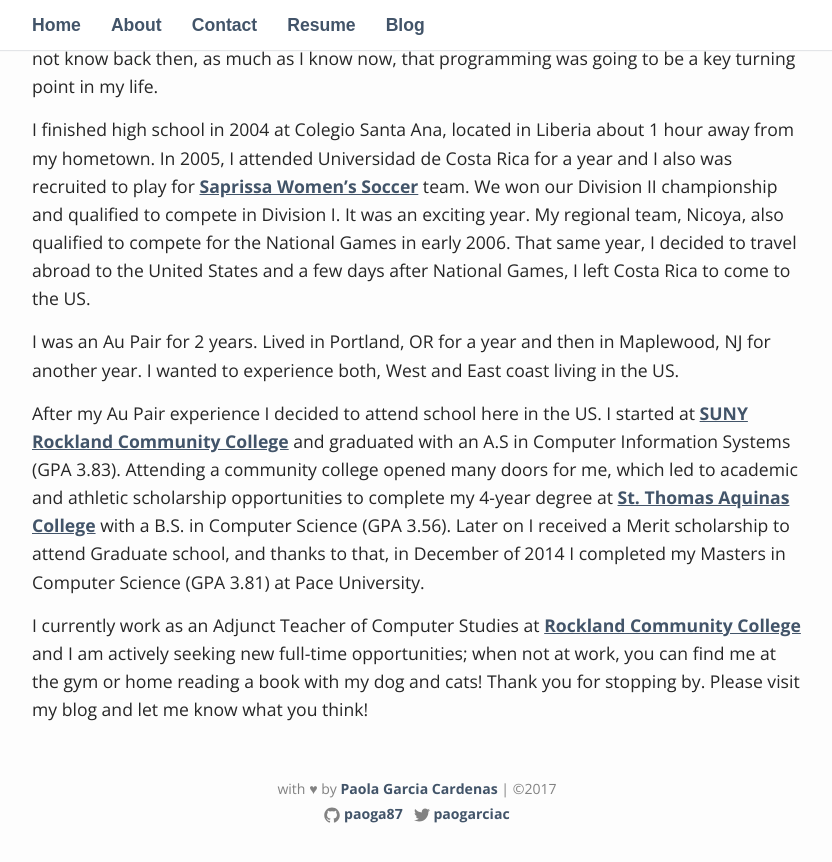
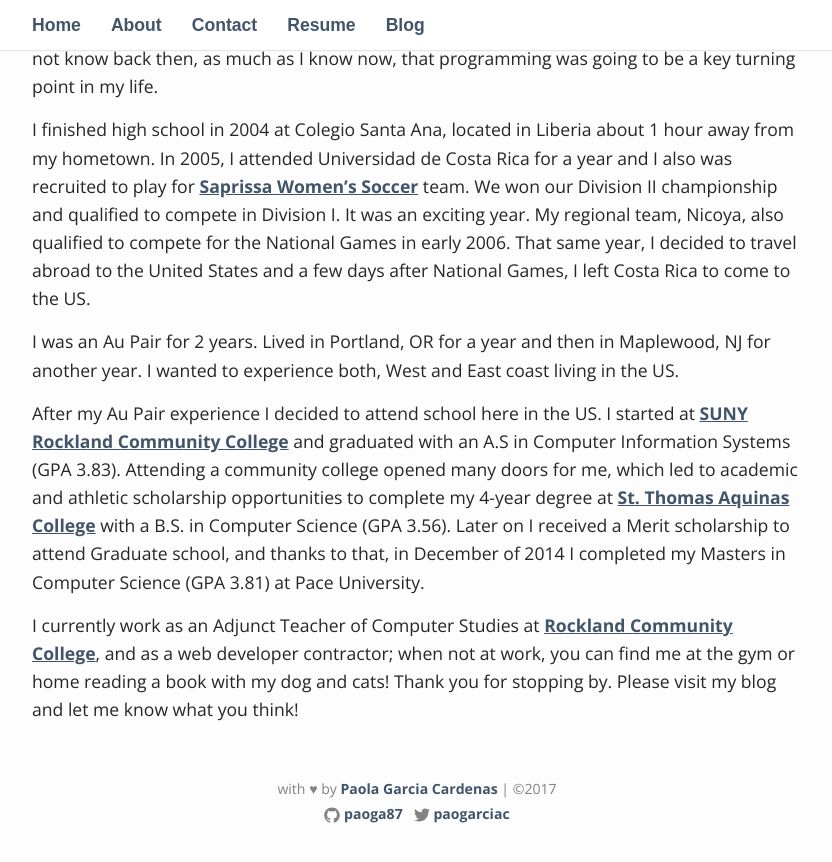
Before and after one commit to paoga87/jekyllsite, a Jekyll site: the page built from _pages/01_about.md, in a window 1280 px wide and 900 px high, scrolled down 1015 px. Shown: the top 862 px of the window, without its empty margins (223-1055 px from the left). Built offline with Jekyll 4.4.1, drawn with Linux system fonts in a browser that asks for light colours; some web fonts are replaced.

Commit message:
about and resume touchup

```diff
--- a/_pages/01_about.md
+++ b/_pages/01_about.md
@@ -17,7 +17,7 @@
 
 After my Au Pair experience I decided to attend school here in the US. I started at [SUNY Rockland Community College][SUNY] and graduated with an A.S in Computer Information Systems (GPA 3.83). Attending a community college opened many doors for me, which led to academic and athletic scholarship opportunities to complete my 4-year degree at  [St. Thomas Aquinas College][STAC] with a B.S. in Computer Science (GPA 3.56). Later on I received a Merit scholarship to attend Graduate school, and thanks to that, in December of 2014 I completed my Masters in Computer Science (GPA 3.81) at Pace University.
 
-I currently work as an Adjunct Teacher of Computer Studies at [Rockland Community College][SUNY] and I am actively seeking new full-time opportunities; when not at work, you can find me at the gym or home reading a book with my dog and cats!
+I currently work as an Adjunct Teacher of Computer Studies at [Rockland Community College][SUNY], and as a web developer contractor; when not at work, you can find me at the gym or home reading a book with my dog and cats!
 Thank you for stopping by. Please visit my blog and let me know what you think!
 
 [Saprissa]: 	http://www.saprissa.cr/
```
Also changed, not shown: _pages/03_resume.md (+1 -0 lines).
